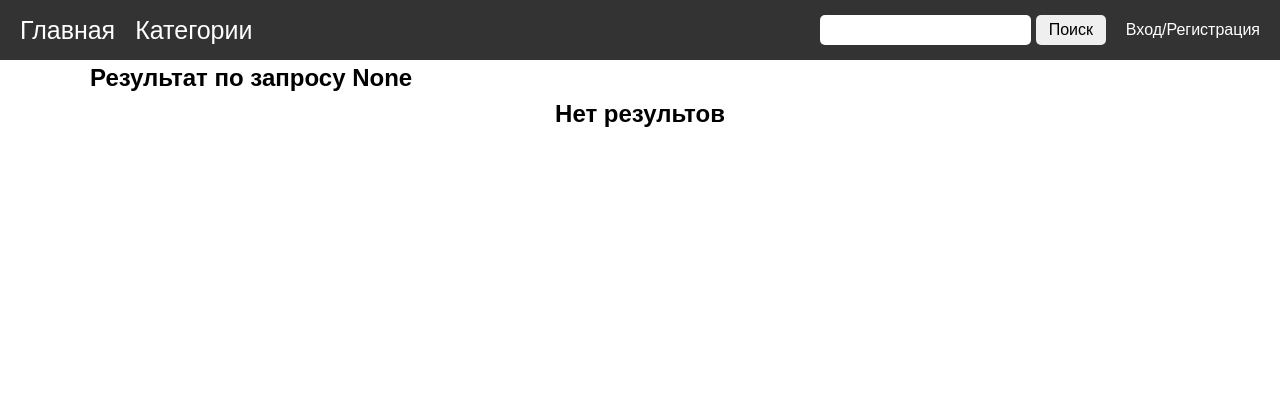
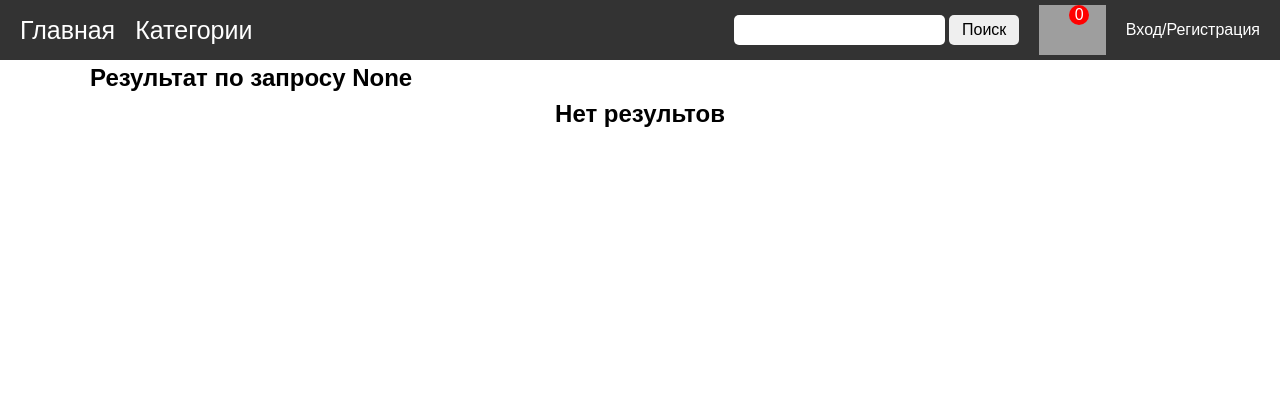
Before and after one commit to universe-walker/shop-django, a Django app: page /search/ in a window 1280 px wide. Shown: the top 420 px of the page. Run offline with Django 3.2, Linux system fonts and the light colour scheme; grey boxes are pictures that could not be loaded.

Commit message:
Add html shopcart for nav and styles to it

```diff
--- a/static/css/style.css
+++ b/static/css/style.css
@@ -74,6 +74,33 @@ html, body {
   transition-duration: .4s;
 }
 
+.nav__shopcart {
+  display: block;
+  position: relative;
+}
+
+.nav__shopcart-img {
+  height: 50px;
+}
+
+.nav__shopcart::after {
+  content: attr(data-count);
+  position: absolute;
+  top: 0;
+  left: 30px;
+  height: 20px;
+  width: 20px;
+  display: flex;
+  justify-content: center;
+  align-items: center;
+  border-radius: 50%;
+  background-color: rgb(255, 0, 0);
+}
+
+.nav__shopcart.hidden_after::after {
+  display: none;
+}
+
 .container {
   width: 1100px;
   margin: 0 auto;
--- a/templates/base.html
+++ b/templates/base.html
@@ -31,6 +31,11 @@
             </form>
             <div class="search__advice"></div>
           </div>
+          <div class="nav__shopcart-wrapper nav_item">
+            <a href="" class="nav__shopcart nav_link" data-count="0">
+              <img src="{% static 'image/shopcart.svg' %}" alt="Корзина" class="nav__shopcart-img">
+            </a>
+          </div>
           <div class="nav__login-wrapper nav_item">
             <a href="#" class="nav__login nav_link">Вход/Регистрация</a>
           </div>
```
